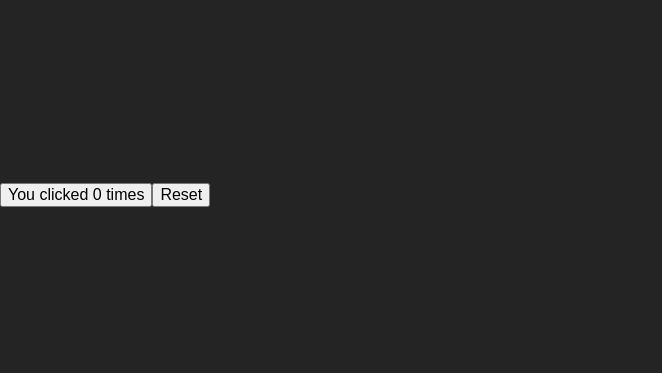
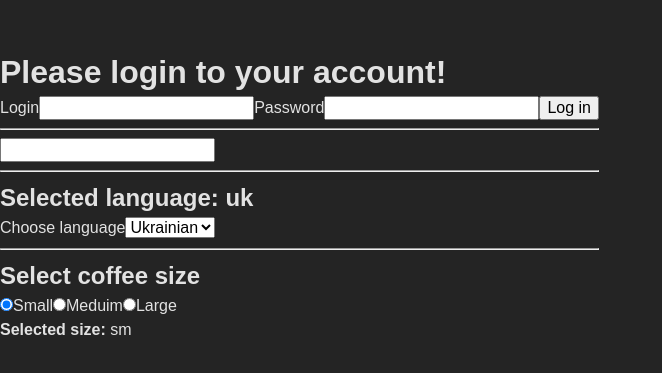
Before and after one commit to MykhailoVobolis/my-react-test-project, a React (Vite) app: page / in a window 1280 px wide. Shown: the part 205-578 px from the top of the page, without its empty margins (0-662 px from the left). Built offline with nearby package versions, Linux system fonts and the light colour scheme.

Commit message:
form examples

```diff
--- a/src/components/App.jsx
+++ b/src/components/App.jsx
@@ -1,30 +1,31 @@
-// import Modal from "./Modal";
+import LoginForm from "./LoginForm";
+import SearchBar from "./SearchBar";
+import LangSwitcher from "./LangSwitcher";
+import CoffeeSel from "./CoffeeSel";
 import { useState, useEffect } from "react";
 
 export default function App() {
-  const [clicks, setClicks] = useState(() => {
-    // Зчитуємо значення за ключем
-    const savedClicks = window.localStorage.getItem("saved-clicks");
+  // Колбек-функція для обробки сабміту форми
+  const handleLogin = (userData) => {
+    // Виконуємо необхідні операції з даними
+    console.log(userData);
+  };
 
-    // Якщо там щось є, повертаємо це
-    // значення як початкове значення стану
-    if (savedClicks !== null) {
-      return savedClicks;
-    }
-
-    // У протилежному випадку повертаємо
-    // яке-небудь значення за замовчуванням
-    return 0;
-  });
-
-  useEffect(() => {
-    window.localStorage.setItem("saved-clicks", clicks);
-  }, [clicks]);
+  const [lang, setLang] = useState("uk");
+  const [coffeeSize, setCoffeeSize] = useState("sm");
 
   return (
     <div>
-      <button onClick={() => setClicks(clicks + 1)}>You clicked {clicks} times</button>
-      <button onClick={() => setClicks(0)}>Reset</button>
+      <h1>Please login to your account!</h1>
+      {/* Передаємо колбек як пропс форми */}
+      <LoginForm onLogin={handleLogin} />
+      <SearchBar />
+      <>
+        <hr />
+        <h2>Selected language: {lang} </h2>
+        <LangSwitcher value={lang} onSelect={setLang} />
+      </>
+      <CoffeeSel value={coffeeSize} onSelect={setCoffeeSize} />
     </div>
   );
 }
--- /dev/null
+++ b/src/components/CoffeeSel.jsx
@@ -0,0 +1,29 @@
+import { useId, useState } from "react";
+
+export default function CoffeeSel({ value, onSelect }) {
+  const handleSizeChange = (evt) => {
+    onSelect(evt.target.value);
+  };
+
+  return (
+    <>
+      <hr />
+      <h2>Select coffee size</h2>
+      <label>
+        <input type="radio" name="coffeeSize" value="sm" checked={value === "sm"} onChange={handleSizeChange} />
+        Small
+      </label>
+      <label>
+        <input type="radio" name="coffeeSize" value="md" checked={value === "md"} onChange={handleSizeChange} />
+        Meduim
+      </label>
+      <label>
+        <input type="radio" name="coffeeSize" value="lg" checked={value === "lg"} onChange={handleSizeChange} />
+        Large
+      </label>
+      <p>
+        <b>Selected size:</b> {value}
+      </p>
+    </>
+  );
+}
--- /dev/null
+++ b/src/components/LangSwitcher.jsx
@@ -0,0 +1,16 @@
+import { useId, useState } from "react";
+
+export default function LangSwitcher({ value, onSelect }) {
+  const selectId = useId();
+
+  return (
+    <div>
+      <label htmlFor={selectId}>Choose language</label>
+      <select id={selectId} value={value} onChange={(evt) => onSelect(evt.target.value)}>
+        <option value="en">English</option>
+        <option value="uk">Ukrainian</option>
+        <option value="pl">Polish</option>
+      </select>
+    </div>
+  );
+}
--- /dev/null
+++ b/src/components/LoginForm.jsx
@@ -0,0 +1,31 @@
+import { useId } from "react";
+
+export default function LoginForm({ onLogin }) {
+  const handleSubmit = (evt) => {
+    evt.preventDefault();
+
+    const form = evt.target;
+    const { login, password } = form.elements;
+
+    // Викликаємо пропс onLogin
+    onLogin({
+      login: login.value,
+      password: password.value,
+    });
+
+    form.reset();
+  };
+
+  const loginId = useId();
+  const passwordId = useId();
+
+  return (
+    <form onSubmit={handleSubmit}>
+      <label htmlFor={loginId}>Login</label>
+      <input type="text" name="login" />
+      <label htmlFor={passwordId}>Password</label>
+      <input type="password" name="password" />
+      <button type="submit">Log in</button>
+    </form>
+  );
+}
--- /dev/null
+++ b/src/components/SearchBar.jsx
@@ -0,0 +1,17 @@
+import { useState } from "react";
+
+export default function SearchBar() {
+  const [inputValue, setInputValue] = useState("");
+
+  const handleChange = (evt) => {
+    setInputValue(evt.target.value);
+  };
+
+  return (
+    <div>
+      <hr />
+      <input type="text" value={inputValue} onChange={handleChange} />
+      <p>{inputValue}</p>
+    </div>
+  );
+}
```
